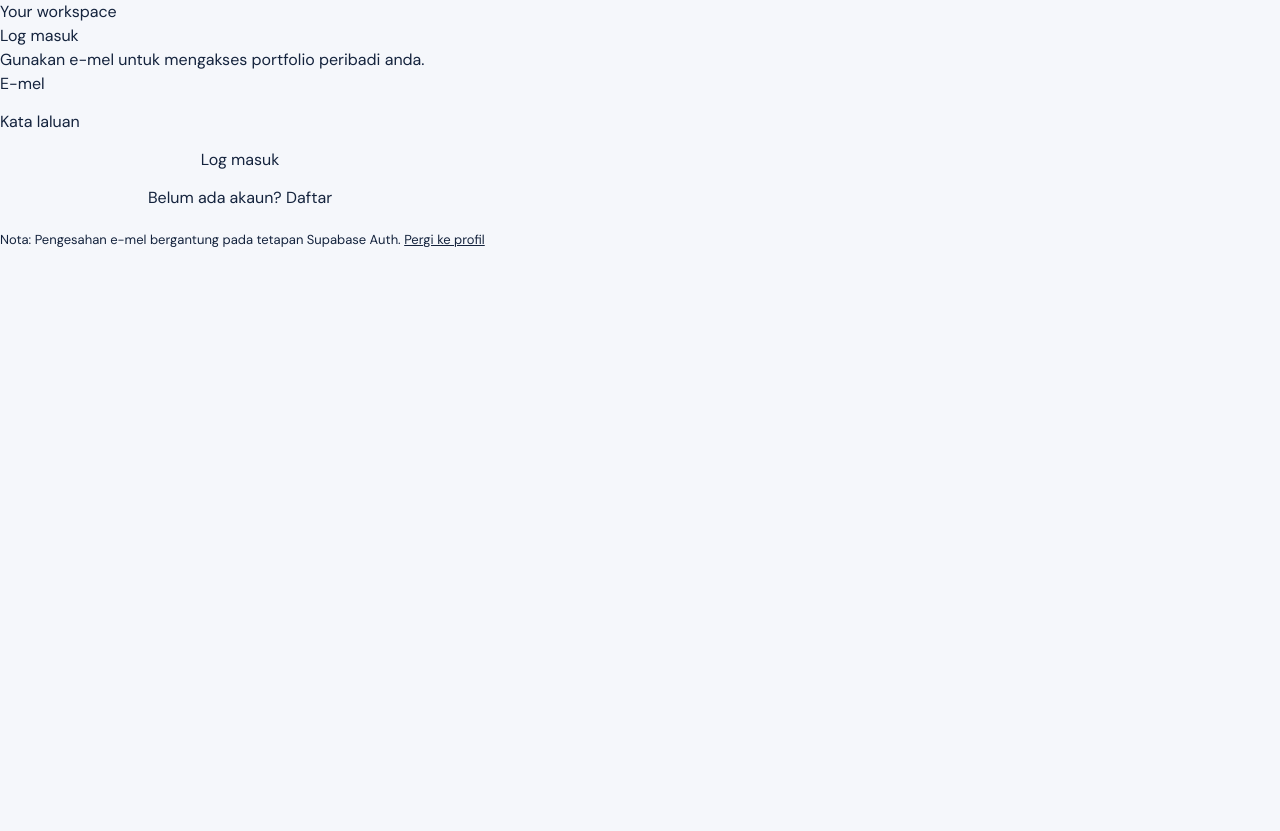
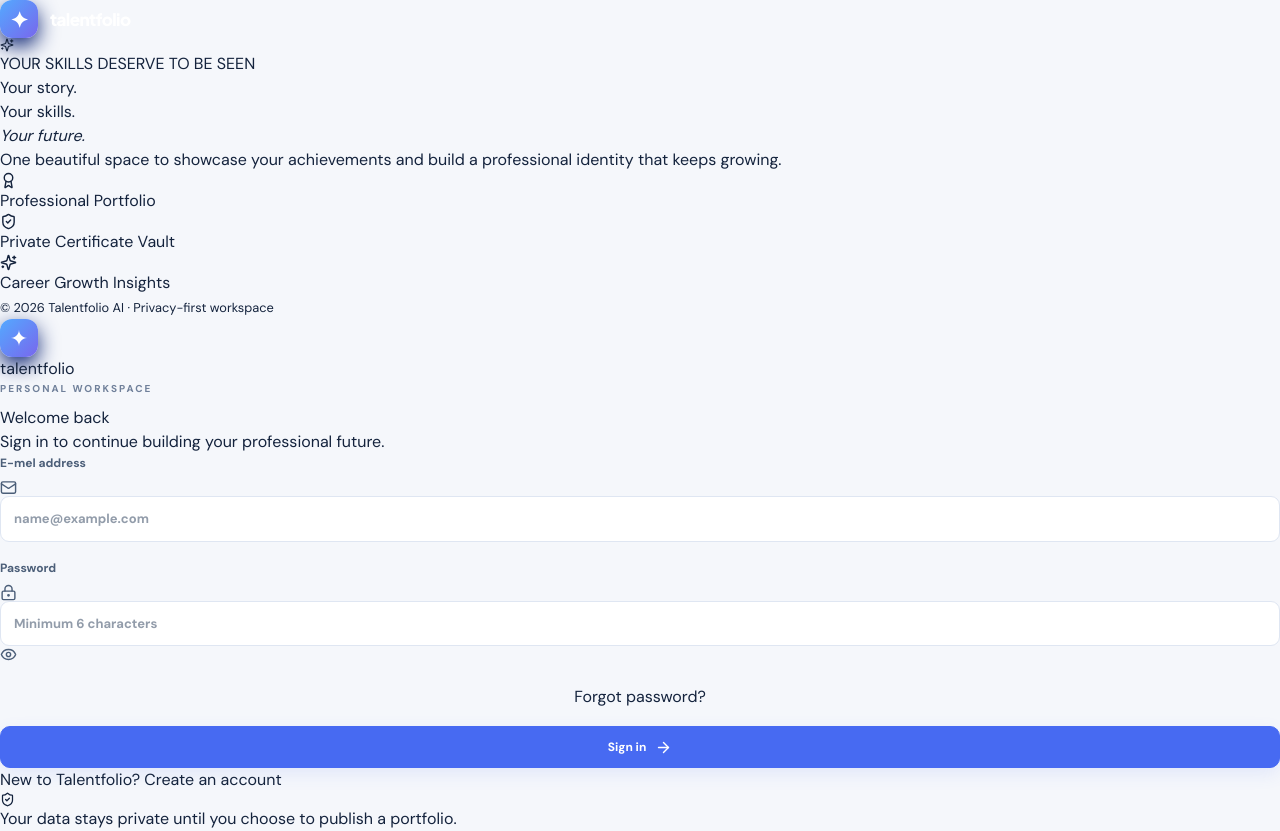
Before and after one commit to ferlin070/talent-portfolio-ai, a Next.js app: page /auth in a window 1280 px wide. Before the commit the page ends 800 px from the top, so only its background shows below. Built offline with nearby package versions, Linux system fonts and the light colour scheme; no server answers.

Commit message:
feat: premium authentication with password reset and email verification flow

```diff
--- a/app/auth/page.tsx
+++ b/app/auth/page.tsx
@@ -1,36 +1,48 @@
 "use client";
-import { useState } from "react";
 import Link from "next/link";
+import { useEffect,useMemo,useState,type FormEvent } from "react";
+import { Award, ArrowRight, CheckCircle2, Eye, EyeOff, LockKeyhole, Mail, ShieldCheck, Sparkles } from "lucide-react";
 import { getSupabaseClient } from "@/lib/supabase";
 
-export default function AuthPage() {
- const [mode,setMode]=useState<"login"|"signup">("login");
- const [email,setEmail]=useState("");
- const [password,setPassword]=useState("");
- const [busy,setBusy]=useState(false);
- const [message,setMessage]=useState("");
- async function submit(event:React.FormEvent<HTMLFormElement>) {
-  event.preventDefault();setBusy(true);setMessage("");
-  try {
-    const client=getSupabaseClient();
-    if(mode==="signup"){
-      const {data,error}=await client.auth.signUp({email,password,options:{emailRedirectTo:window.location.origin+"/profile"}});
-      if(error)throw error;
-      setMessage(data.session?"Pendaftaran berjaya. Pergi ke profil untuk melengkapkan akaun.":"Pendaftaran diterima. Semak e-mel anda untuk mengesahkan akaun, kemudian log masuk.");
-    }else{
-      const {error}=await client.auth.signInWithPassword({email,password});
-      if(error)throw error;
-      window.location.assign("/profile");
-    }
-  } catch(err) {setMessage(err instanceof Error?err.message:"Ralat tidak diketahui.");}
-  finally {setBusy(false);}
+type Mode="login"|"signup"|"reset"|"newpassword";
+export default function AuthPage(){
+ const client=useMemo(()=>getSupabaseClient(),[]);
+ const [mode,setMode]=useState<Mode>("login"),[email,setEmail]=useState(""),[password,setPassword]=useState(""),[visible,setVisible]=useState(false),[busy,setBusy]=useState(false),[message,setMessage]=useState(""),[error,setError]=useState("");
+ useEffect(()=>{const hash=window.location.hash;if(hash.includes("type=recovery"))setMode("newpassword");
+  const {data:{subscription}}=client.auth.onAuthStateChange((event)=>{if(event==="PASSWORD_RECOVERY")setMode("newpassword");});
+  return()=>subscription.unsubscribe();
+ },[client]);
+ const title={login:"Welcome back",signup:"Start your journey",reset:"Reset your password",newpassword:"Choose new password"}[mode];
+ async function submit(e:FormEvent){e.preventDefault();setBusy(true);setMessage("");setError("");
+  try{
+   if(mode==="signup"){
+    const {data,error}=await client.auth.signUp({email,password,options:{emailRedirectTo:window.location.origin+"/auth"}});
+    if(error)throw error;
+    if(data.session){window.location.assign("/profile");return}
+    setMessage("Semak e-mel pengesahan anda. Sila klik pautan pengesahan sebelum log masuk.");
+   }else if(mode==="login"){
+    const {error}=await client.auth.signInWithPassword({email,password});if(error)throw error;
+    window.location.assign("/dashboard");
+   }else if(mode==="reset"){
+    const {error}=await client.auth.resetPasswordForEmail(email,{redirectTo:window.location.origin+"/auth"});if(error)throw error;
+    setMessage("Jika alamat ini berdaftar, pautan reset kata laluan akan dihantar.");
+   }else{
+    const {error}=await client.auth.updateUser({password});if(error)throw error;
+    setMessage("Kata laluan berjaya dikemas kini.");setMode("login");setPassword("");
+   }
+  }catch(e){setError(e instanceof Error?e.message:"Authentication failed");}
+  finally{setBusy(false);}
  }
- return <><span className="eyebrow">Your workspace</span><h1 className="heading">{mode==="login"?"Log masuk":"Cipta akaun"}</h1><p className="lead">Gunakan e-mel untuk mengakses portfolio peribadi anda.</p>
- <form onSubmit={submit} className="panel" style={{maxWidth:480,display:"grid",gap:14}}>
- <label>E-mel<input required type="email" autoComplete="email" value={email} onChange={e=>setEmail(e.target.value)} className="form-input"/></label>
- <label>Kata laluan<input required minLength={6} type="password" autoComplete={mode==="signup"?"new-password":"current-password"} value={password} onChange={e=>setPassword(e.target.value)} className="form-input"/></label>
- <button className="button" type="submit" disabled={busy}>{busy?"Memproses...":mode==="login"?"Log masuk":"Daftar"}</button>
- <button className="text-action" type="button" onClick={()=>{setMode(mode==="login"?"signup":"login");setMessage("");}}>{mode==="login"?"Belum ada akaun? Daftar":"Sudah ada akaun? Log masuk"}</button>
- {message&&<p role="status" className="muted">{message}</p>}
- </form><p className="muted" style={{fontSize:13,marginTop:20}}>Nota: Pengesahan e-mel bergantung pada tetapan Supabase Auth. <Link href="/profile" style={{textDecoration:"underline"}}>Pergi ke profil</Link></p></>;
+ return <main className="tf-auth-page"><div className="tf-auth-left"><Link href="/" className="tf-brand" style={{padding:0}}><span className="tf-brandicon">✦</span> talentfolio</Link>
+ <div><span className="tf-auth-badge"><Sparkles size={14}/> YOUR SKILLS DESERVE TO BE SEEN</span><h1>Your story.<br/>Your skills.<br/><em>Your future.</em></h1><p>One beautiful space to showcase your achievements and build a professional identity that keeps growing.</p><div className="tf-auth-points"><span><Award size={17}/> Professional Portfolio</span><span><ShieldCheck size={17}/> Private Certificate Vault</span><span><Sparkles size={17}/> Career Growth Insights</span></div></div><small>© 2026 Talentfolio AI · Privacy-first workspace</small></div>
+ <div className="tf-auth-right"><div className="tf-auth-card"><div className="tf-auth-mobilebrand"><span className="tf-brandicon">✦</span> talentfolio</div><div className="tf-eyebrow">PERSONAL WORKSPACE</div><h2>{title}</h2><p className="tf-auth-sub">{mode==="signup"?"Cipta akaun percuma untuk mula membina profil profesional.":mode==="login"?"Sign in to continue building your professional future.":mode==="reset"?"Kami akan hantarkan pautan set semula ke e-mel anda.":"Masukkan kata laluan baru untuk akaun anda."}</p>
+ <form className="tf-form" onSubmit={submit}>
+ {mode!=="newpassword"&&<label>E-mel address<div className="tf-auth-input"><Mail size={17}/><input type="email" required autoComplete="email" value={email} onChange={e=>setEmail(e.target.value)} placeholder="name@example.com"/></div></label>}
+ {mode!=="reset"&&<label>Password<div className="tf-auth-input"><LockKeyhole size={17}/><input required minLength={6} type={visible?"text":"password"} autoComplete={mode==="login"?"current-password":"new-password"} value={password} onChange={e=>setPassword(e.target.value)} placeholder="Minimum 6 characters"/><button type="button" aria-label={visible?"Sembunyikan kata laluan":"Tunjuk kata laluan"} onClick={()=>setVisible(!visible)}>{visible?<EyeOff size={17}/>:<Eye size={17}/>}</button></div></label>}
+ {mode==="login"&&<button className="tf-auth-forgot" type="button" onClick={()=>{setMode("reset");setError("");setMessage("")}}>Forgot password?</button>}
+ <button className="tf-btn tf-auth-submit" disabled={busy} type="submit">{busy?"Processing...":mode==="signup"?"Create account":mode==="reset"?"Send reset link":mode==="newpassword"?"Update password":"Sign in"} <ArrowRight size={17}/></button>
+ {message&&<p role="status" className="tf-auth-success"><CheckCircle2 size={16}/>{message}</p>}{error&&<p role="alert" className="tf-auth-error">{error}</p>}
+ </form>
+ <div className="tf-auth-switch">{mode==="login"?<>New to Talentfolio? <button onClick={()=>{setMode("signup");setError("");setMessage("")}}>Create an account</button></>:<>Already have an account? <button onClick={()=>{setMode("login");setError("");setMessage("")}}>Sign in</button></>}</div>
+ <p className="tf-auth-privacy"><ShieldCheck size={15}/> Your data stays private until you choose to publish a portfolio.</p></div></div></main>;
 }
```
